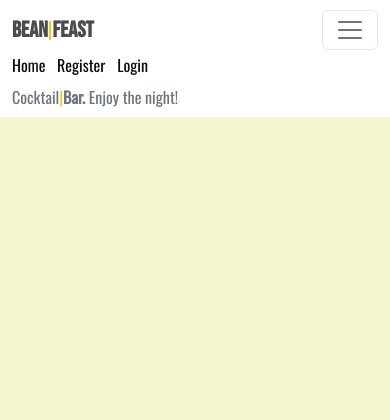
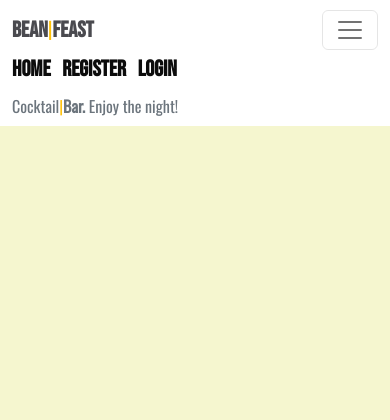
Before and after one commit to ajorgensen89/project4, a Django app: page /forum/ in a window 390 px wide, after a click that opens the changed part. Shown: the top 420 px of the page. Run offline with Django 3.2, Linux system fonts and the light colour scheme; data that the repository does not hold is empty; some libraries are stand-ins or nearby versions.

Commit message:
Change CSS over html pages with bootstrap and style.css

```diff
--- a/beanfeast/settings.py
+++ b/beanfeast/settings.py
@@ -29,7 +29,7 @@ SECRET_KEY = os.environ.get('SECRET_KEY')
 # SECURITY WARNING: don't run with debug turned on in production!
 DEBUG = True
 
-ALLOWED_HOSTS = ['beanfeast-project-4.herokuapp.com', '8000-ajorgensen89-project4-qrvjg7mytdx.ws-eu100.gitpod.io', 'localhost']
+ALLOWED_HOSTS = ['beanfeast-project-4.herokuapp.com', '8000-ajorgensen89-project4-62dh1rat0je.ws-eu100.gitpod.io', 'localhost']
 
 ACCOUNT_EMAIL_VERIFICATION = 'none'
 
--- a/templates/account/login.html
+++ b/templates/account/login.html
@@ -18,7 +18,7 @@
                 first.{% endblocktrans %}</p>
         </div>
     </div>
-    <div class="row">
+
     <div class="col-md-8 mt-3 offset-md-2">
         <form class="login" method="POST" action="{% url 'account_login' %}">
             {% csrf_token %}
@@ -27,9 +27,9 @@
             {% if redirect_field_value %}
             <input type="hidden" name="{{ redirect_field_name }}" value="{{ redirect_field_value }}" />
             {% endif %}
-                <button  class="btn right btn-outline-dark" type="submit">{% trans "Sign In" %}</button>
+            <button style="width: 200px; margin: 60px 0 0 60px;" class="btn right btn-outline-dark" type="submit">{% trans "Sign In" %}</button>
         </form>
-        </div>
+
     </div>
 </div>
 {% endblock %}
--- a/templates/account/signup.html
+++ b/templates/account/signup.html
@@ -23,7 +23,7 @@
                 {% if redirect_field_value %}
                 <input type="hidden" name="{{ redirect_field_name }}" value="{{ redirect_field_value }}" />
                 {% endif %}
-                <button class="btn right btn-outline-dark" type="submit">{% trans "Sign Up" %} &raquo;</button>
+                <button style="width: 200px; margin: 60px 0 0 60px;" class="btn right btn-outline-dark" type="submit">{% trans "Sign Up" %}&raquo;</button>
             </form>
         </div>
     </div>
--- a/templates/base.html
+++ b/templates/base.html
@@ -4,7 +4,7 @@
 <html class="h-100">
 
 <head>
-    <title>BeanFeast Forum</title>
+    <title>BeanFeast</title>
 
     <link rel="preconnect" href="https://fonts.gstatic.com">
     <link rel="preconnect" href="https://fonts.googleapis.com">
@@ -52,24 +52,25 @@
             <div class="collapse navbar-collapse" id="navbarText">
                 <ul class="me-auto mb-2 mb-lg-0 list-inline">
                     <li class="list-inline-item ">
-                        <a class="hover-orange-class active" aria-current="page" href="{% url 'home' %}">Home</a>
+                        <a class="hover-orange-class active beanfeast" aria-current="page"
+                            href="{% url 'home' %}">Home</a>
                     </li>
                     {% if user.is_authenticated %}
                     <li class="list-inline-item">
-                        <a class="hover-orange-class" href="{% url 'account_logout' %}">Logout</a>
+                        <a class="hover-orange-class beanfeast" href="{% url 'account_logout' %}">Logout</a>
                     </li>
                     <li class="list-inline-item">
-                        <a class="hover-orange-class" href="{% url 'create_a_booking' %}">BOOK NOW!</a>
+                        <a class="hover-orange-class beanfeast" href="{% url 'create_a_booking' %}">BOOK NOW!</a>
                     </li>
                     <li class="list-inline-item">
-                        <a class="hover-orange-class" href="{% url 'get_bookings_sheet' %}">View!</a>
+                        <a class="hover-orange-class beanfeast" href="{% url 'get_bookings_sheet' %}">View!</a>
                     </li>
                     {% else %}
                     <li class="list-inline-item">
-                        <a class="hover-orange-class" href="{% url 'account_signup' %}">Register</a>
+                        <a class="hover-orange-class beanfeast" href="{% url 'account_signup' %}">Register</a>
                     </li>
                     <li class="list-inline-item">
-                        <a class="hover-orange-class" href="{% url 'account_login' %}">Login</a>
+                        <a class="hover-orange-class beanfeast" href="{% url 'account_login' %}">Login</a>
                     </li>
 
                     {% endif %}
--- a/templates/bookings/book_table.html
+++ b/templates/bookings/book_table.html
@@ -5,12 +5,13 @@
 <body class="d-flex flex-column h-100 main-bg">
 
     <h1 class="text-black">Create a Booking</h1>
-    <form method="POST" , action="">
+    <form class="form-large" method="POST" , action="">
         {% csrf_token %}
         {{ form.as_p }}
         <div>
             <p>
-                <button type="submit" class="btn btn-lg btn-outline-dark">Click to Continue</button>
+                <button style="width: 200px; margin: 0 0 0 60px;" type="submit"
+                    class="btn btn-lg btn-outline-dark">Click to Continue</button>
             </p>
         </div>
     </form>
--- a/templates/index.html
+++ b/templates/index.html
@@ -1,44 +1,36 @@
 {% extends "base.html" %}
 
 {% block content %}
-
+<!--Responsive container-->
 <div class="container-fluid">
     <div class="row">
-
-        <!-- Blog Entries Column -->
-        <div class="col-12 mt-3 left">
-            <div class="row">
+        <!--Set to align content to center of page, responsively.-->
+        <div class="col-12 align-items-center">
+            <!-- Forum posts -->
+            <div>
                 {% for post in post_list %}
-                <div class="col-md-4">
-                    <div class="card mb-4">
+                <!--Padding away from top of page and button below.-->
+                <div class="py-5">
+                    <!--Card created to hold information for the Forum postings.-->
+                    <div class="card card-image">
                         <div class="card-body">
-                            <div class="image-container">
-                                {% if "placeholder" in post.featured_image.url %}
-                                <img class="card-img-top"
-                                    src="/sour2.jpg">
-                                {% else %}
-                                <img class="card-img-top" src=" {{ post.featured_image.url }}">
-                                {% endif %}
-                                <div class="author-bg">
-                                    <p class="author-text">Author: {{ post.author }}</p>
-                                </div>
-                            </div>
+                            <p class="author-text">Author: {{ post.author }}</p>
                             <a href="{% url 'post_detail' post.slug %}" class="hover-orange-class">
                                 <h2 class="card-title">{{ post.title }}</h2>
                                 <p class="card-text">{{ post.excerpt }}</p>
                             </a>
                             <hr />
-                            <p class="card-text text-muted h6">{{ post.created_on}} <i class="btn-like far fa-heart"></i>
+                            <p class="card-text text-muted h6">{{ post.created_on}} <i
+                                    class="btn-like far fa-heart"></i>
                                 {{ post.number_of_likes }}</p>
                         </div>
                     </div>
+                    {% if forloop.counter|divisibleby:3 %}
                 </div>
-                {% if forloop.counter|divisibleby:3 %}
-            </div>
-            <div class="row">
-                {% endif %}
-                {% endfor %}
-
+                <div>
+                    {% endif %}
+                    {% endfor %}
+                </div>
             </div>
         </div>
     </div>
--- a/templates/socialaccount/signup.html
+++ b/templates/socialaccount/signup.html
@@ -19,4 +19,5 @@
   <button type="submit">{% trans "Sign Up" %} &raquo;</button>
 </form>
 
+
 {% endblock %}
```
Also changed, not shown: static/css/style.css (+47 -7 lines), templates/account/logout.html (+5 -4 lines), templates/post_detail.html (+22 -21 lines). Lines whose indentation alone changed are shown as unchanged.
